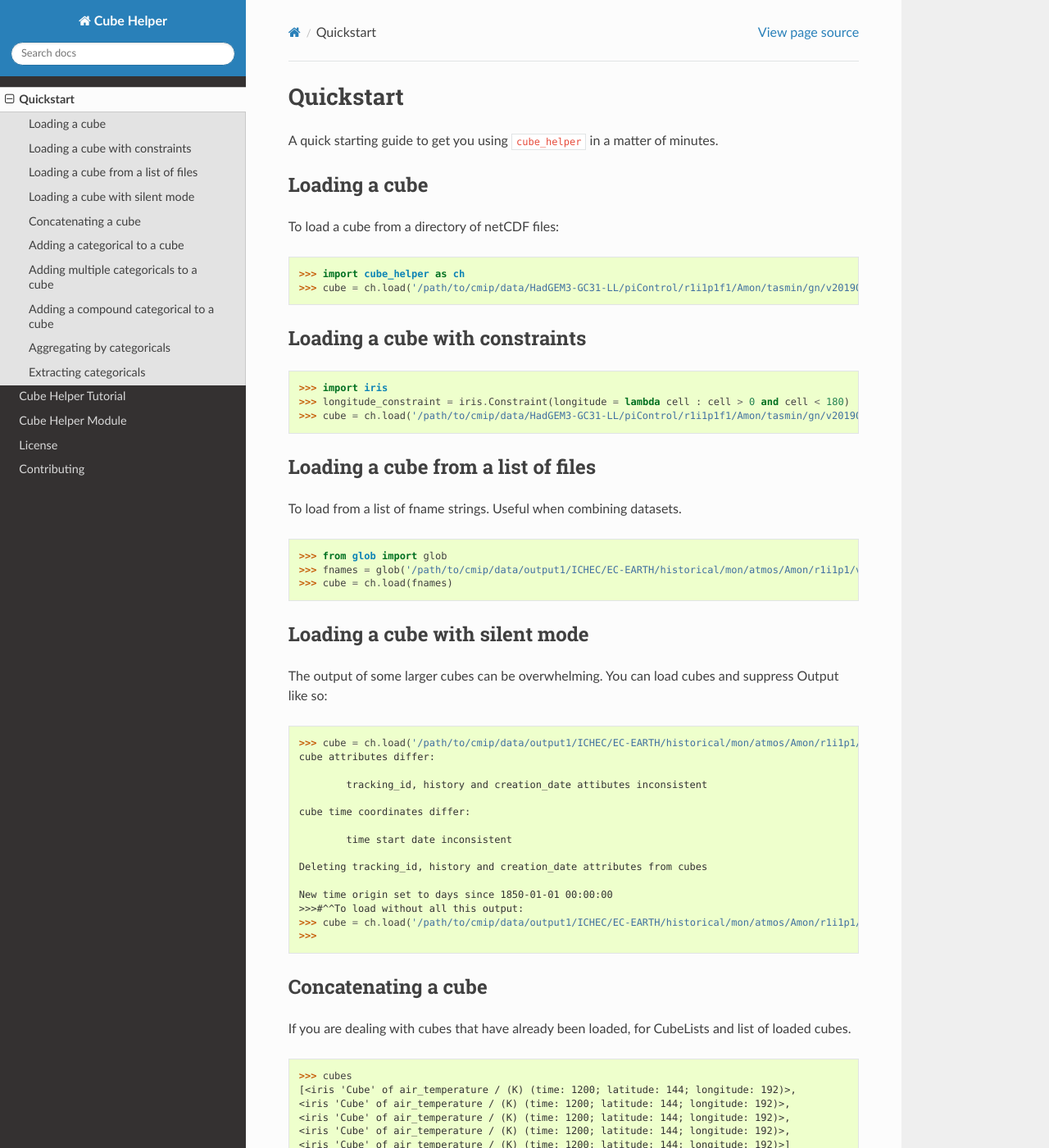
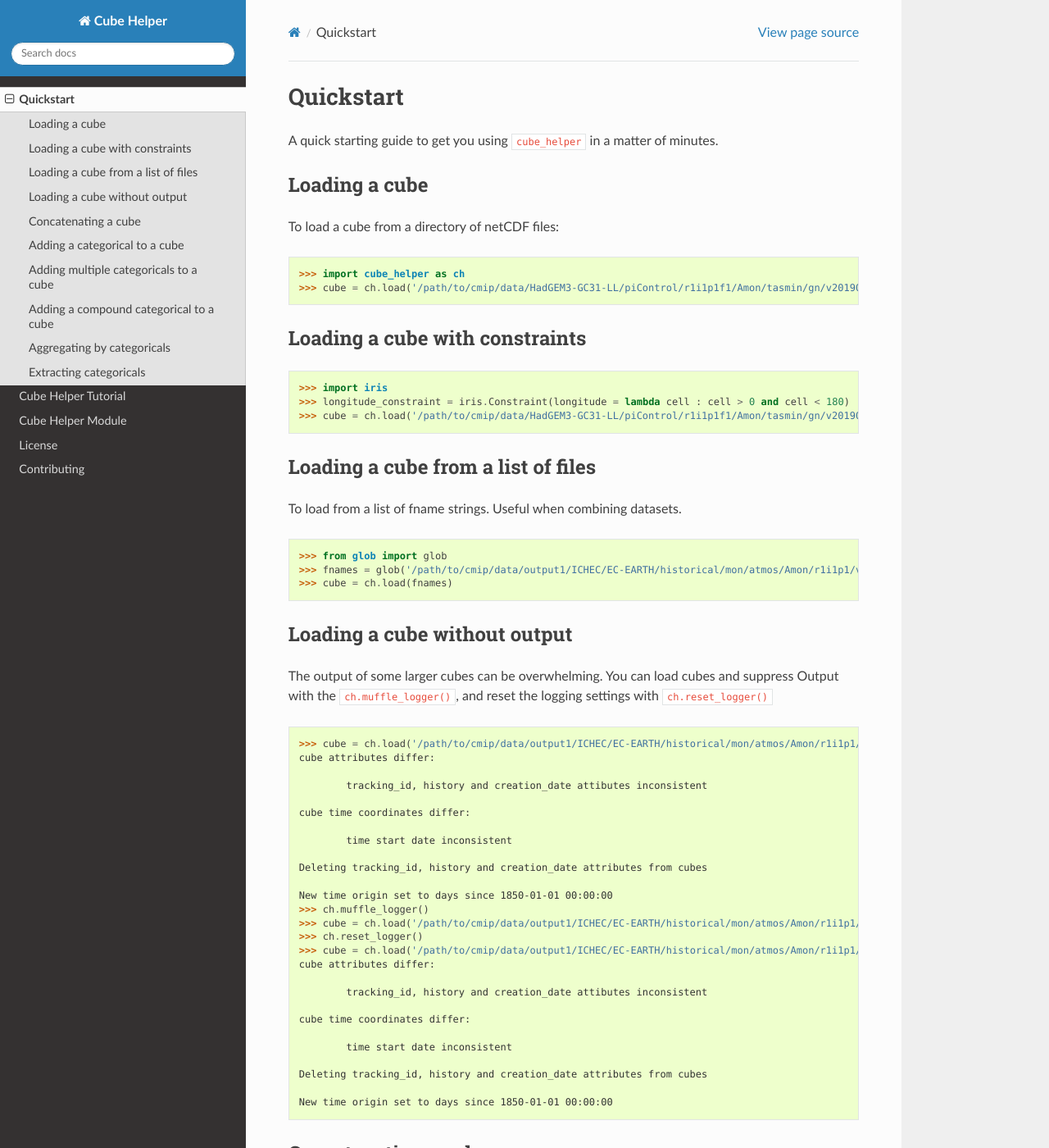
Before and after one commit to MetOffice/cube_helper, a Sphinx documentation site: the page built from docs/source/Quickstart.rst, in a window 1280 px wide and 1400 px high. Shown: the whole window at 82% size. Built offline with Sphinx 7.4.7 and the Read the Docs theme 2.0.0, drawn with Linux system fonts in a browser that asks for light colours.

Commit message:
Update documentstion

```diff
--- a/docs/source/Quickstart.rst
+++ b/docs/source/Quickstart.rst
@@ -30,10 +30,11 @@
    >>> fnames = glob('/path/to/cmip/data/output1/ICHEC/EC-EARTH/historical/mon/atmos/Amon/r1i1p1/v20131231/tas/*.nc')
    >>> cube = ch.load(fnames)
 
-Loading a cube with silent mode
+Loading a cube without output
 ^^^^^^^^^^^^^^^^^^^^^^^^^^^^^^^
 The output of some larger cubes can be overwhelming. You can load cubes and suppress
-Output like so:
+Output with the ``ch.muffle_logger()``, and reset the logging settings with
+``ch.reset_logger()``
 
 .. code-block:: python
 
@@ -49,9 +50,21 @@
    Deleting tracking_id, history and creation_date attributes from cubes
 
    New time origin set to days since 1850-01-01 00:00:00
-   >>>#^^To load without all this output:
+   >>> ch.muffle_logger()
    >>> cube = ch.load('/path/to/cmip/data/output1/ICHEC/EC-EARTH/historical/mon/atmos/Amon/r1i1p1/v20131231/tas/', silent=True)
-   >>>
+   >>> ch.reset_logger()
+   >>> cube = ch.load('/path/to/cmip/data/output1/ICHEC/EC-EARTH/historical/mon/atmos/Amon/r1i1p1/v20131231/tas/')
+   cube attributes differ:
+
+           tracking_id, history and creation_date attibutes inconsistent
+
+   cube time coordinates differ:
+
+           time start date inconsistent
+
+   Deleting tracking_id, history and creation_date attributes from cubes
+
+   New time origin set to days since 1850-01-01 00:00:00
 
 Concatenating a cube
 ^^^^^^^^^^^^^^^^^^^^
```
Also changed, not shown: 2 other files.
